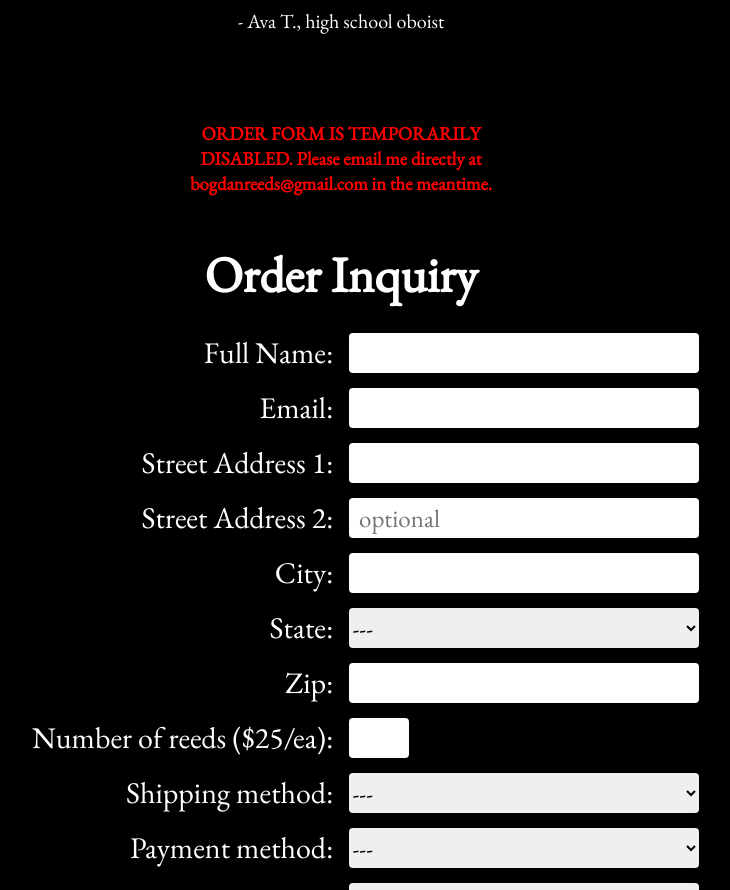
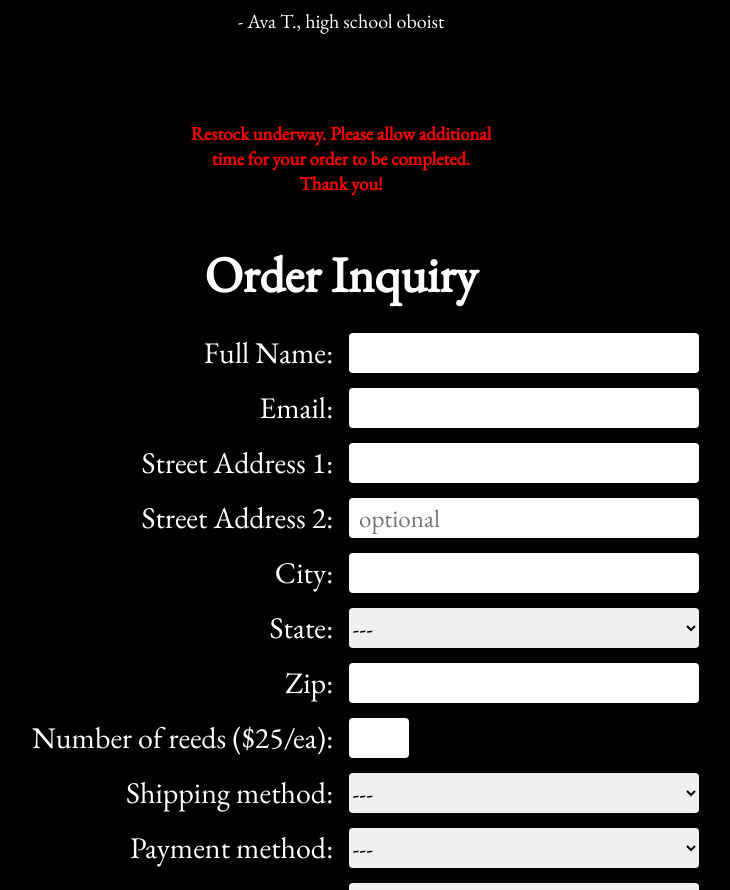
Before and after one commit to clairebogdan/bogdanreeds_website, a React (Create React App) app: page / in a window 1280 px wide. Shown: the part 1326-2216 px from the top of the page, without its empty margins (299-1029 px from the left). Built offline with nearby package versions, Linux system fonts and the light colour scheme.

Commit message:
updated message for orders

```diff
--- a/src/components/pages/OrderForm.js
+++ b/src/components/pages/OrderForm.js
@@ -22,7 +22,7 @@ export default function OrderForm() {
       return (
         <div className='order-container'>
             <div className='notification'>
-                <h3 className='alert-text'>ORDER FORM IS TEMPORARILY DISABLED. Please email me directly at bogdanreeds@gmail.com in the meantime.
+                <h3 className='alert-text'>Restock underway. Please allow additional time for your order to be completed. Thank you!
                 </h3>
             </div>
             <h1 className="order-header">Order Inquiry</h1>
```
